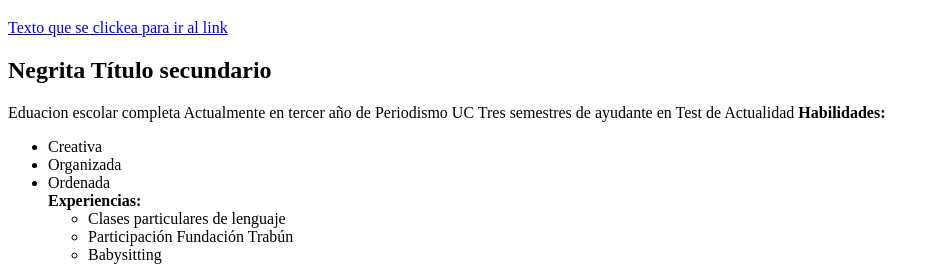
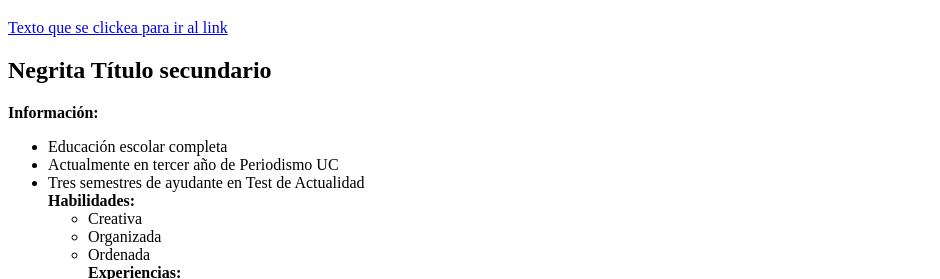
Before and after one commit to blancawardm/Tareas-Ward, a plain HTML site: page docs/index.html in a window 1280 px wide. Shown: the part 61-340 px from the top of the page, without its empty margins (0-940 px from the left). Drawn offline with Linux system fonts and the light colour scheme.

Commit message:
Update index.html

```diff
--- a/docs/index.html
+++ b/docs/index.html
@@ -15,9 +15,11 @@
         Título secundario
     </h2>
    <p>
-Eduacion escolar completa
-    Actualmente en tercer año de Periodismo UC
-    Tres semestres de ayudante en Test de Actualidad
+    <b> Información:</b>
+    <ul>
+     <li>Educación escolar completa</li>
+     <li>Actualmente en tercer año de Periodismo UC</li>
+     <li>Tres semestres de ayudante en Test de Actualidad</li>
 
     <b> Habilidades:</b>
    <ul>
```
